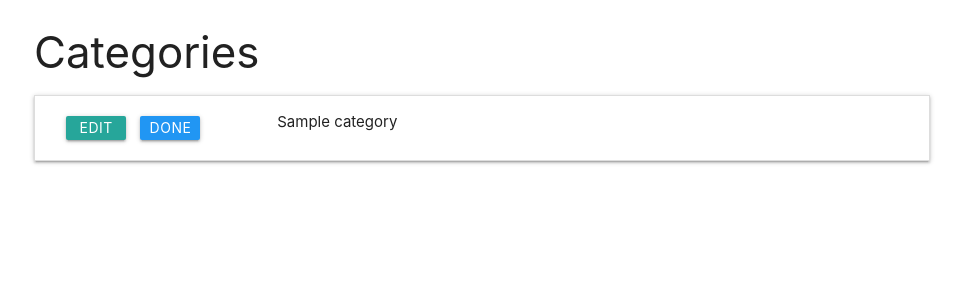
After one commit to auxfuse/task-manager, a Flask app: page /get_categories in a window 1280 px wide. The commit adds this page. Shown: the top 300 px of the page, without its empty margins (158-1121 px from the left). Run offline with Flask 2, Linux system fonts and the light colour scheme; a database or web service that is not in the repository returns one stand-in record (values such as "Sample title"); some libraries are stand-ins or nearby versions.

Commit message:
categories.html page added with view function to pull all categories from dB

```diff
--- a/app.py
+++ b/app.py
@@ -46,7 +46,7 @@ def edit_task(task_id):
 @app.route('/update_task/<task_id>', methods=['POST'])
 def update_task(task_id):
     tasks = mongo.db.tasks
-    tasks.update_one({'_id': ObjectId(task_id)},
+    tasks.update({'_id': ObjectId(task_id)},
      {
         'task_name': request.form.get('task_name'),
         'category_name': request.form.get('category_name'),
@@ -61,6 +61,10 @@ def delete_task(task_id):
     mongo.db.tasks.remove({'_id': ObjectId(task_id)})
     return redirect(url_for('get_tasks'))
 
+@app.route('/get_categories')
+def get_categories():
+    return render_template('categories.html', categories=mongo.db.categories.find())
+
 if __name__ == "__main__":
     app.run(host=os.environ.get('IP'),
             port=os.environ.get('PORT'),
--- /dev/null
+++ b/templates/categories.html
@@ -0,0 +1,25 @@
+{% extends 'base.html' %}
+{% block content %}
+
+<div class="row">
+    <h3>Categories</h3>
+        <ul class="collapsible">
+            {% for cat in categories %}
+            <li>
+                <div class="row">
+                    <div class="collapsible-header">
+                        <div class="col s3">
+                            <a href="" class="waves-effect waves-light btn btn_small">Edit</a>
+                            <a href="" class="waves-effect waves-light btn btn_small blue">Done</a>
+                        </div>
+                        <div class="col s9">
+                            <div class="category_header">{{cat.category_name}}</div>
+                        </div>
+                    </div>
+                </div>
+            </li>
+            {% endfor %}
+        </ul>
+</div>
+
+{% endblock %}
--- a/templates/edittask.html
+++ b/templates/edittask.html
@@ -4,7 +4,7 @@
     <h3>Edit Task</h3>
     <div class="row">
         <!-- Form action to be set to the url of the function of 'insert_task' -->
-        <form action="{{ url_for('insert_task') }}" method="POST" class="col s12">
+        <form action="{{ url_for('update_task', task_id=task._id) }}" method="POST" class="col s12">
             <div class="row">
                 <div class="input-field col s12">
                     <i class="material-icons prefix">poll</i>
```
